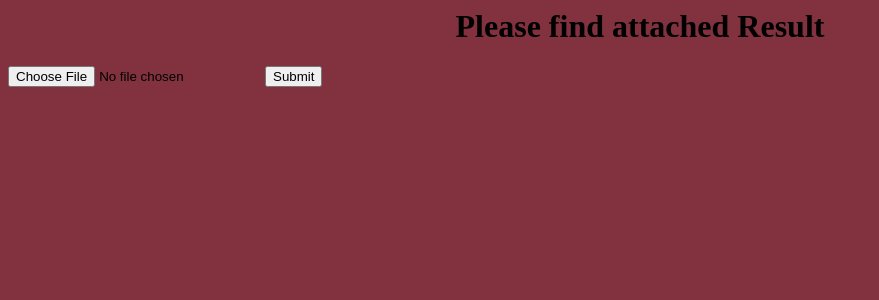
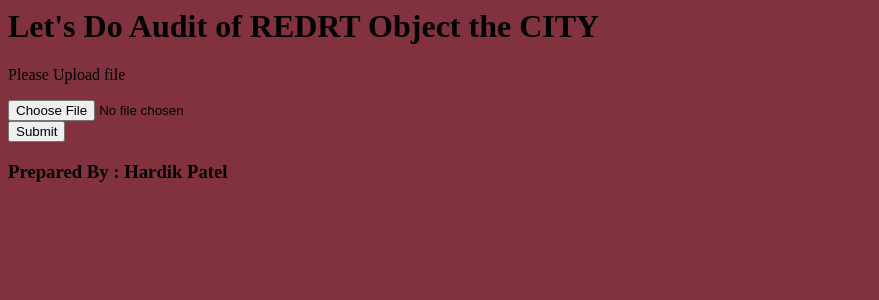
Before and after one commit to HardikDarshi/ML_Projects, a Flask app: page / in a window 1280 px wide. Shown: the top 300 px of the page, without its empty margins (0-879 px from the left). Run offline with Flask 2, Linux system fonts and the light colour scheme.

Commit message:
Add files via upload

```diff
--- a/templates/index.html
+++ b/templates/index.html
@@ -1,14 +1,26 @@
 <html>
+<head>
+ <title>Search Page</title>
+    <meta content="text/html;charset=utf-8" http-equiv="Content-Type">
+    <meta content="utf-8" http-equiv="encoding">
 
- <title>Search Page</title>
-   <link rel="stylesheet" href="{{ url_for('static', filename='css/style.css') }}">
+  <link rel="stylesheet" type = 'text/css' href= "{{ url_for('static', filename='css/style.css') }}">
+    <!-- <link rel="stylesheet" href="C:\Users\CNU23895TK\PycharmProjects\REDRT2\static\css\style.css">-->
+</head>
 <body>
  <div class="content">
-    <h1 style="text-align: center">Please find attached Result</h1>
+    <h1>Let's Do Audit of REDRT Object the CITY</h1>
+
+
  </div>
- <form method = "post" enctype="multipart/form-data">
-    <input type = 'file' name = "file1"/>
-    <input type = 'submit' name = "Submit">
+ <form method = "post" enctype="multipart/form-data" class="bg">
+  <p>Please Upload file</p>
+    <input type = 'file' name = "file1" class="choosefile">
+<br>
+    <input type = 'submit' name = "Submit" class="submitbtn">
  </form>
+
+<h3>Prepared By : Hardik Patel </h3>
+
 </body>
 </html>
```
